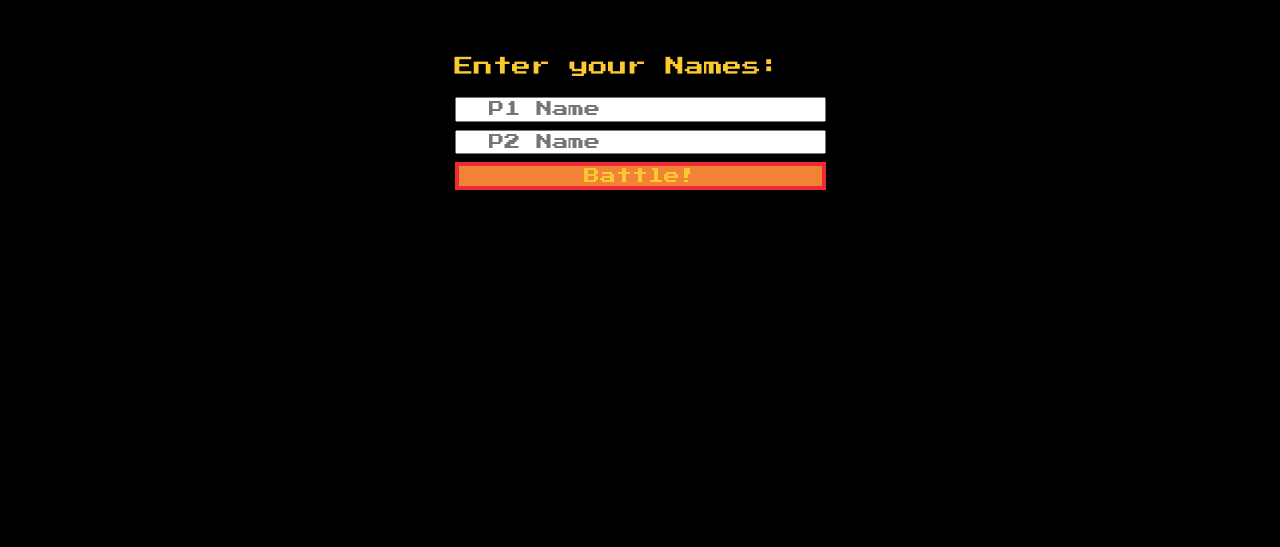
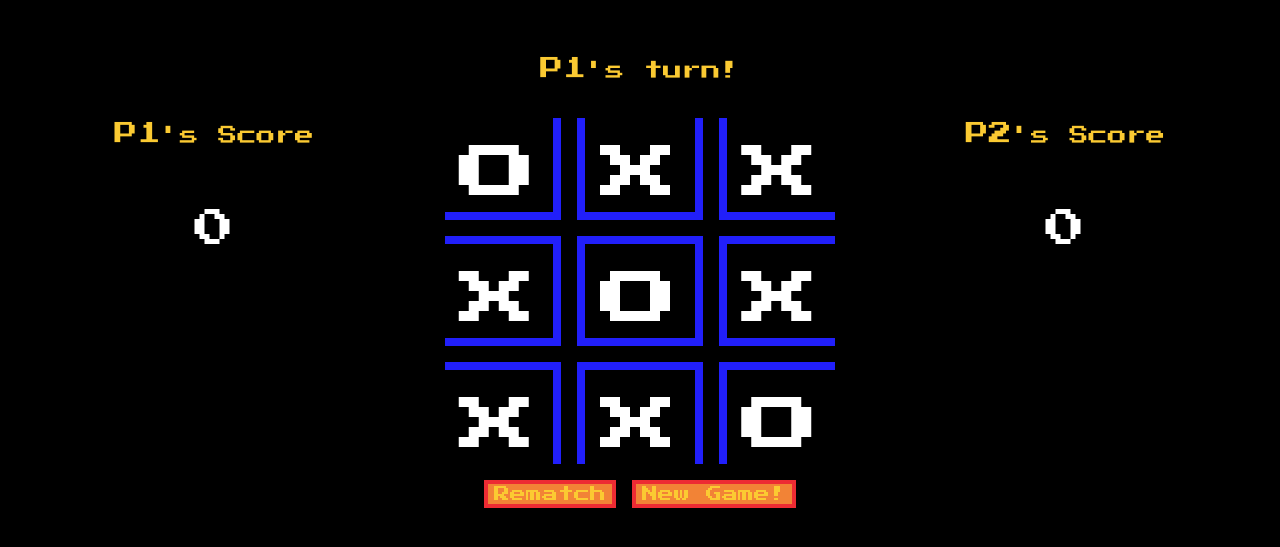
Before and after one commit to JonathanYiv/web-tic-tac-toe, a plain HTML site: page index.html in a window 1280 px wide. Both pictures are taken after a click on the button "Battle!". Shown: the part 179-726 px from the top of the page. Drawn offline with Linux system fonts and the light colour scheme.

Commit message:
Implemented TicTacToe module

```diff
--- a/assets/css/style.css
+++ b/assets/css/style.css
@@ -57,11 +57,15 @@ button:hover {
   border: .25em solid #5BFE44;
 }
 
-/* Tic Tac Toe Table */
+/* Tic Tac Toe */
 .gameboard {
   display: flex;
   justify-content: space-evenly;
   width: 100%;
+}
+
+.gameboard > * {
+  width: 33vw;
 }
 
 .score {
@@ -70,7 +74,7 @@ button:hover {
   align-items: center;
 }
 
-.player-1-score, .player-2-score {
+.p1-score, .p2-score {
   font-size: 2.5em;
   color: white;
 }
--- a/assets/js/tic-tac-toe.js
+++ b/assets/js/tic-tac-toe.js
@@ -1,20 +1,82 @@
-// Gameboard in Array
-// Players in Objects
-// Object controlling Game
-// Use Modules/Factories
-// Modules: Need one of something
-// Factories: Need multiples of something
+"use strict";
 // JavaScript function to render the array on the webpage
 // JavaScript DOM event handlers to add marks to the board
 // JavaScript function to check for win logic
-const gameBoard = (() => {
-  const positions = new Array(9).fill(' ');
-  const placeO = pos => positions[pos] = 'O';
-  const placeX = pos => positions[pos] = 'X';
-  const getPositions = () => positions;
+
+// Player Factory
+const playerFactory = (name, score = 0) => {
+  return { name, score };
+}
+
+// Selecting Display Elements
+const playerOneNameDisplay = document.querySelector(".p1-name");
+const playerTwoNameDisplay = document.querySelector(".p2-name");
+const playerOneScoreDisplay = document.querySelector(".p1-score");
+const playerTwoScoreDisplay = document.querySelector(".p2-score");
+
+// Selecting Game/Start Screen Elements
+const nameForm = document.querySelector(".name-form");
+const game     = document.querySelector("main");
+const playerOneNameInput = document.querySelector("#p1-name-input");
+const playerTwoNameInput = document.querySelector("#p2-name-input");
+
+// Selecting Button Elements
+const startButton = document.querySelector("#start");
+const restartButton = document.querySelector("#restart");
+const rematchButton = document.querySelector("#rematch");
+
+// Tic Tac Toe Module
+const ticTacToe = (() => {
+  const gameBoard = Array.from(' '.repeat(9));
+  const currentPlayer = undefined;
+
+  const updateDisplay = () => {
+    playerOneNameDisplay.textContent = ticTacToe.playerOne.name;
+    playerOneScoreDisplay.textContent = ticTacToe.playerOne.score;
+    playerTwoNameDisplay.textContent = ticTacToe.playerTwo.name;
+    playerTwoScoreDisplay.textContent = ticTacToe.playerTwo.score;
+  }
+
+  const toggleDisplay = () => {
+    nameForm.classList.toggle("invisible");
+    game.classList.toggle("invisible");
+  }
+
+  const nextTurn = () => {
+    if (ticTacToe.currentPlayer === ticTacToe.playerOne) {
+      ticTacToe.currentPlayer = ticTacToe.playerTwo;
+    }
+    else {
+      ticTacToe.currentPlayer = ticTacToe.playerOne;
+    }
+  }
+
+  const assignRandomStartingPlayer = () => {
+    ticTacToe.currentPlayer = [ticTacToe.playerOne, ticTacToe.playerTwo][Math.floor(Math.random() * 2)];
+  }
+
   return {
-    placeO,
-    placeX,
-    getPositions,
+    gameBoard,
+    updateDisplay,
+    toggleDisplay,
+    assignRandomStartingPlayer,
+    currentPlayer,
+    nextTurn,
   };
 })();
+
+// Start Button Event
+startButton.addEventListener("click", () => {
+  ticTacToe.toggleDisplay();
+  const playerOneName = playerOneNameInput.value ? playerOneNameInput.value : "P1";
+  const playerTwoName = playerTwoNameInput.value ? playerTwoNameInput.value : "P2";
+  ticTacToe.playerOne = playerFactory(playerOneName);
+  ticTacToe.playerTwo = playerFactory(playerTwoName);
+  ticTacToe.updateDisplay();
+  ticTacToe.assignRandomStartingPlayer();
+});
+
+// Rematch Button Event
+restartButton.addEventListener("click", () => {
+  ticTacToe.toggleDisplay();
+});
--- a/index.html
+++ b/index.html
@@ -16,9 +16,9 @@
 
     <section class="name-form">
       <p>Enter your Names:</p>
-      <input type="text" placeholder="P1 Name" maxlength="18">
-      <input type="text" placeholder="P2 Name" maxlength="18">
-      <button>Battle!</button>
+      <input type="text" placeholder="P1 Name" maxlength="18" id="p1-name-input">
+      <input type="text" placeholder="P2 Name" maxlength="18" id="p2-name-input">
+      <button id="start">Battle!</button>
     </section>
 
     <main class="invisible">
@@ -29,38 +29,38 @@
       <section class="gameboard">
         <div class="score">
           <p>
-            <span class="player-1-name">P1</span>'s Score
+            <span class="p1-name">P1</span>'s Score
           </p>
-          <p class="player-1-score">0</p>
+          <p class="p1-score">0</p>
         </div>
         <table>
           <tr>
-            <td><span>o</span></td>
-            <td><span>x</span></td>
-            <td><span>x</span></td>
+            <td class="0"><span>o</span></td>
+            <td class="1"><span>x</span></td>
+            <td class="2"><span>x</span></td>
           </tr>
           <tr>
-            <td><span>x</span></td>
-            <td><span>o</span></td>
-            <td><span>x</span></td>
+            <td class="3"><span>x</span></td>
+            <td class="4"><span>o</span></td>
+            <td class="5"><span>x</span></td>
           </tr>
           <tr>
-            <td><span>x</span></td>
-            <td><span>x</span></td>
-            <td><span>o</span></td>
+            <td class="6"><span>x</span></td>
+            <td class="7"><span>x</span></td>
+            <td class="8"><span>o</span></td>
           </tr>
         </table>
         <div class="score">
           <p>
-            <span class="player-2-name">P2</span>'s Score
+            <span class="p2-name">P2</span>'s Score
           </p>
-          <p class="player-2-score">0</p>
+          <p class="p2-score">0</p>
         </div>
       </section>
 
       <section class="game-buttons">
-        <button>Rematch</button>
-        <button>New Game!</button>
+        <button id="rematch">Rematch</button>
+        <button id="restart">New Game!</button>
       </section>
     </main>
 
```
